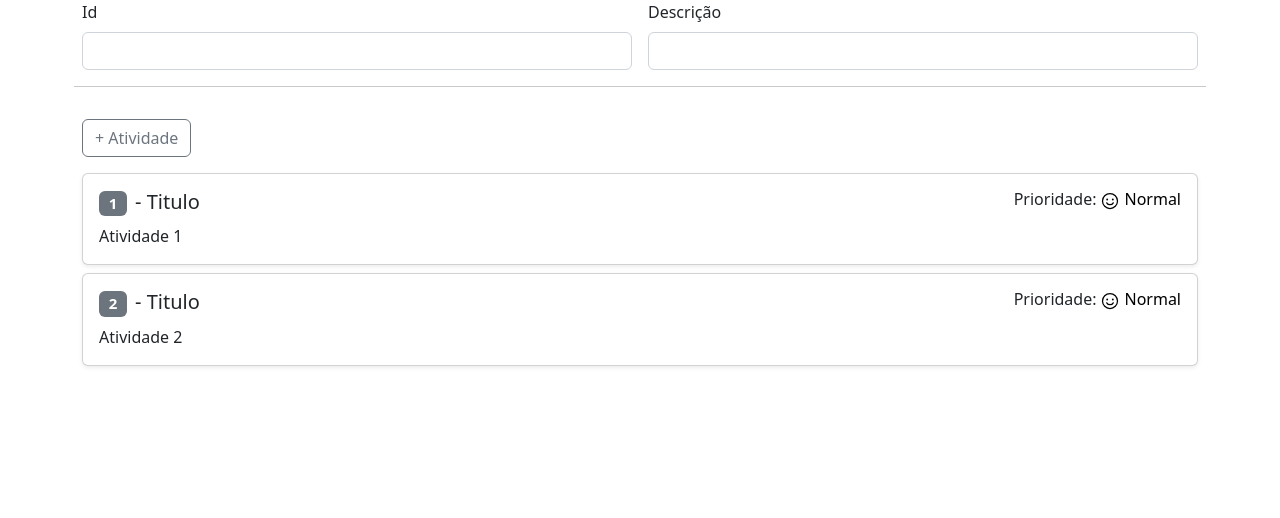
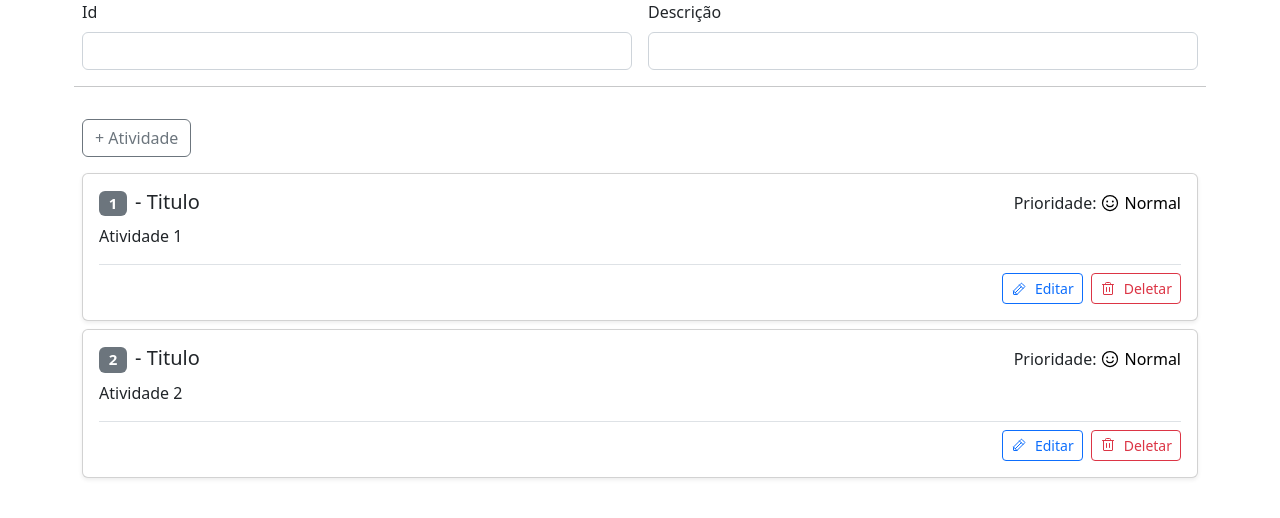
Before and after one commit to igor-cotrim/to-do-react-dotnet, a React (Create React App) app in the folder frontend/: page / in a window 1280 px wide. Shown: the top 518 px of the page. Built offline with nearby package versions, Linux system fonts and the light colour scheme.

Commit message:
feat: add buttons in card

```diff
--- a/frontend/src/App.tsx
+++ b/frontend/src/App.tsx
@@ -1,5 +1,5 @@
 import { useState } from "react";
-import { Smiley, SmileyMeh, SmileySad } from "phosphor-react";
+import { Pencil, Smiley, SmileyMeh, SmileySad, Trash } from "phosphor-react";
 
 type IActivities = {
   id: number;
@@ -45,9 +45,9 @@ function App() {
                   </span>
                   - Titulo
                 </h5>
-                <h6>
+                <h6 className="d-flex justify-content-center align-items-center">
                   Prioridade:
-                  <span className="ms-1 text-black">
+                  <span className="ms-1 text-black d-flex justify-content-center align-items-center">
                     <Smiley className="me-1" size={20} />
                     {/* <SmileySad className="me-1" size={20} />
                     <SmileyMeh className="me-1" size={20} /> */}
@@ -56,6 +56,16 @@ function App() {
                 </h6>
               </div>
               <p className="card-text">{activity.description}</p>
+              <div className="d-flex justify-content-end pt-2 m-0 border-top">
+                <button className="btn btn-sm btn-outline-primary me-2 d-flex justify-content-center align-items-center">
+                  <Pencil className="me-2" size={16} />
+                  Editar
+                </button>
+                <button className="btn btn-sm btn-outline-danger d-flex justify-content-center align-items-center">
+                  <Trash className="me-2" size={16} />
+                  Deletar
+                </button>
+              </div>
             </div>
           </div>
         ))}
```
